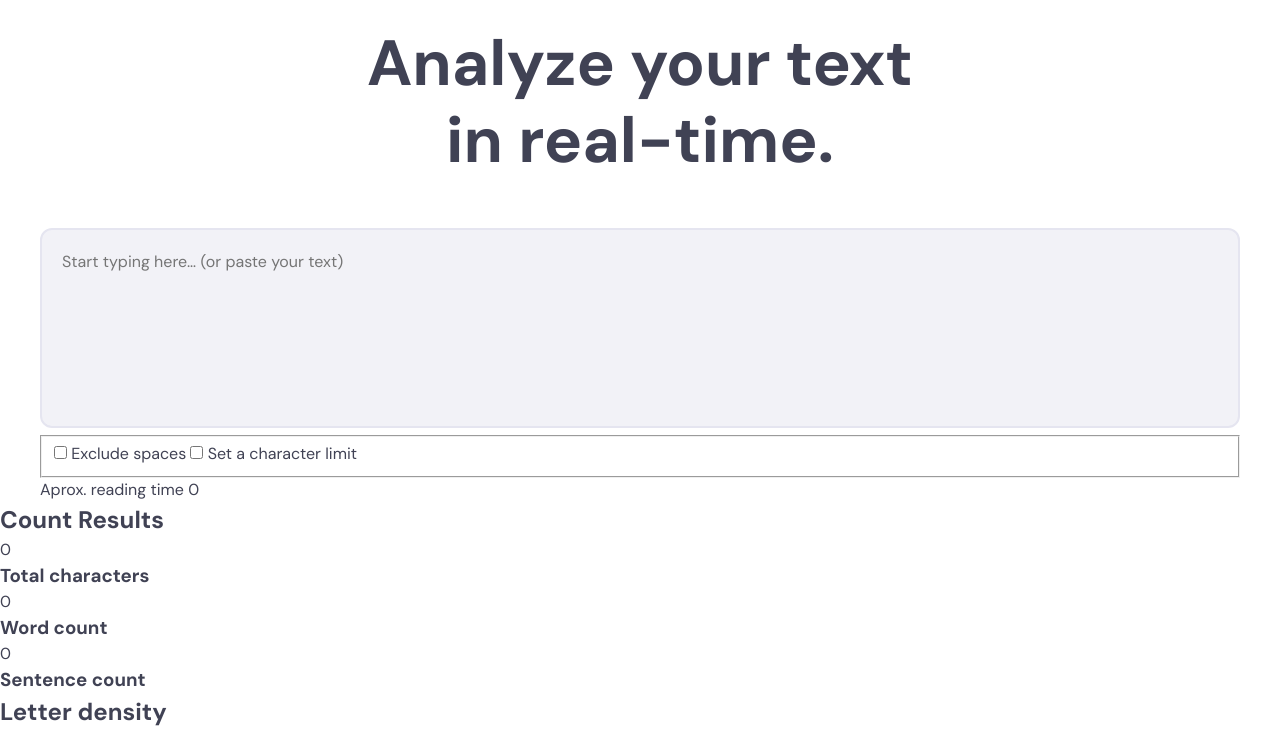
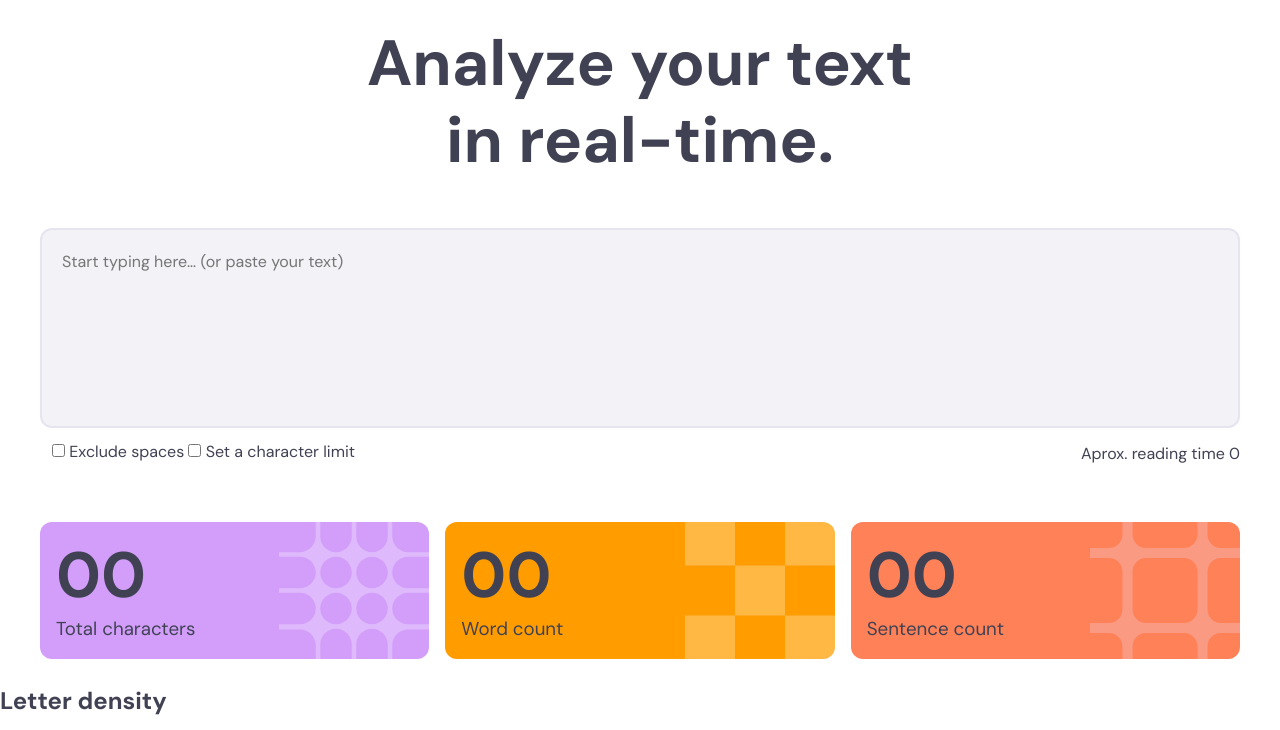
Before and after one commit to humarroquin/character-count, a plain HTML site: page index.html in a window 1280 px wide. Shown: the part 94-824 px from the top of the page. Drawn offline with Linux system fonts and the light colour scheme.

Commit message:
styled the controls and results section

```diff
--- a/index.html
+++ b/index.html
@@ -30,8 +30,8 @@
           ></textarea>
         </div>
         <!-- controls -->
-        <div class="controls">
-          <fieldset class="controls">
+        <div class="controls-wrapper d-flex">
+          <fieldset class="left-controls">
             <input type="checkbox" id="exclude-spaces" name="exclude-spaces" />
             <label for="exclude-spaces">Exclude spaces</label>
             <input
@@ -44,22 +44,22 @@
           <p>Aprox. reading time <span id="reading-time">0</span></p>
         </div>
       </section>
-      <section>
-        <h2>Count Results</h2>
-        <div>
+      <section class="results-container container">
+        <h2 class="sr-only">Text Results</h2>
+        <div class="info-dash-board grid-3cols">
           <!-- card-1 -->
           <div class="results-card">
-            <p id="char-count" aria-live="polite">0</p>
+            <p id="char-count" aria-live="polite" class="numbers">00</p>
             <h3>Total characters</h3>
           </div>
           <!-- card-2 -->
           <div class="results-card">
-            <p id="total-count" aria-live="polite">0</p>
+            <p id="total-count" aria-live="polite" class="numbers">00</p>
             <h3>Word count</h3>
           </div>
           <!-- card-3 -->
           <div class="results-card">
-            <p id="sentence-count" aria-live="polite">0</p>
+            <p id="sentence-count" aria-live="polite" class="numbers">00</p>
             <h3>Sentence count</h3>
           </div>
         </div>
--- a/styles.css
+++ b/styles.css
@@ -155,23 +155,10 @@ h6 {
 }
 
 /* grids & displays */
-.grid-2cols,
-.grid-4cols {
+.grid-3cols {
   display: grid;
-}
-.grid-2cols {
-  grid-template-columns: repeat(2, 1fr);
-}
-
-@media (max-width: 50em) {
-  .grid-2cols {
-    grid-template-columns: 1fr;
-  }
-}
-
-.grid-4cols {
   grid-template-columns: repeat(auto-fit, minmax(200px, 1fr));
-  gap: 30px;
+  gap: var(--spacing-200);
 }
 
 /* wrapper & containers */
@@ -216,3 +203,51 @@ body {
   border: 2px solid var(--neutral-200);
   resize: none;
 }
+
+.controls-wrapper {
+  align-items: center;
+  justify-content: space-between;
+}
+
+.controls-wrapper .left-controls {
+  border: 0;
+}
+
+.results-card {
+  padding: var(--spacing-200);
+  border-radius: var(--radius-12);
+  background-repeat: no-repeat;
+  background-position: right;
+}
+
+.results-card:nth-child(1) {
+  background-color: var(--purple-400);
+  background-image: url(./images/pattern-character-count.svg);
+}
+
+.results-card:nth-child(2) {
+  background-color: var(--yellow-500);
+  background-image: url(./images/pattern-word-count.svg);
+}
+
+.results-card:nth-child(3) {
+  background-color: var(--orange-500);
+  background-image: url(./images/pattern-sentence-count.svg);
+}
+
+.numbers {
+  font-family: var(--ff-headings);
+  font-size: 2.5rem;
+  font-size: var(--fluid-text-40-64);
+  font-weight: var(--fw-bold);
+  line-height: 1.2;
+}
+
+.results-card h3 {
+  font-weight: var(--fw-regular);
+}
+
+.results-container {
+  margin-top: var(--spacing-600);
+  margin-bottom: var(--spacing-300);
+}
```
